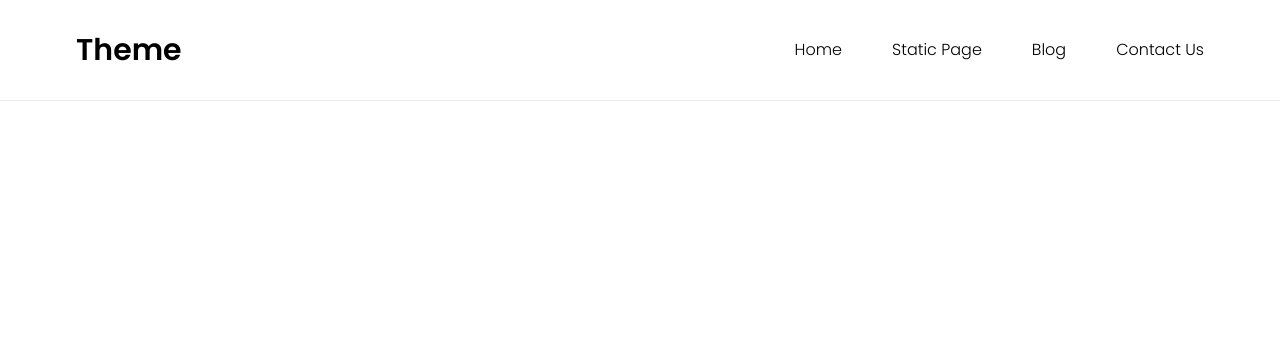
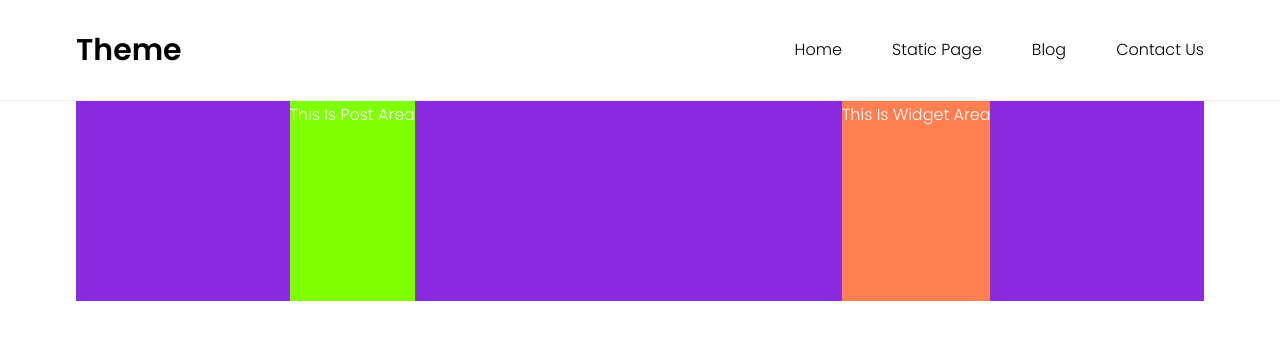
Before and after one commit to sajjadcodes/WPBoxy-v1, a website: page index.html in a window 1280 px wide. Drawn offline with Linux system fonts and the light colour scheme.

Commit message:
post strucuture

```diff
--- a/index.html
+++ b/index.html
@@ -32,8 +32,24 @@
 
     </header>
 
+   <!-- content area -->
 
 
+   <main>
+        <section class="main__content">
+            <div class="container">
+                <div class="content__area">
+                    <div class="post__area">
+                        This is post area
+                    </div>
+                    <div class="widget__area">
+                        This is widget area
+                    </div>
+                </div>
+            </div>
+        </section>
+
+   </main>
 
 </body>
 </html>
--- a/scss/main.scss
+++ b/scss/main.scss
@@ -39,3 +39,21 @@
 
 // THEMES
 @import "themes/theme";
+
+
+
+
+.content__area{
+    background:blueviolet;
+    color:white;
+    display: flex;
+    justify-content: space-around;
+    height: 200px;
+}
+
+.post__area{
+    background-color: chartreuse;
+}
+.widget__area{
+    background-color: coral;
+}
```
Also changed, not shown: includes/css/style.css, scss/base/_typography.scss (line endings or trailing spaces).
